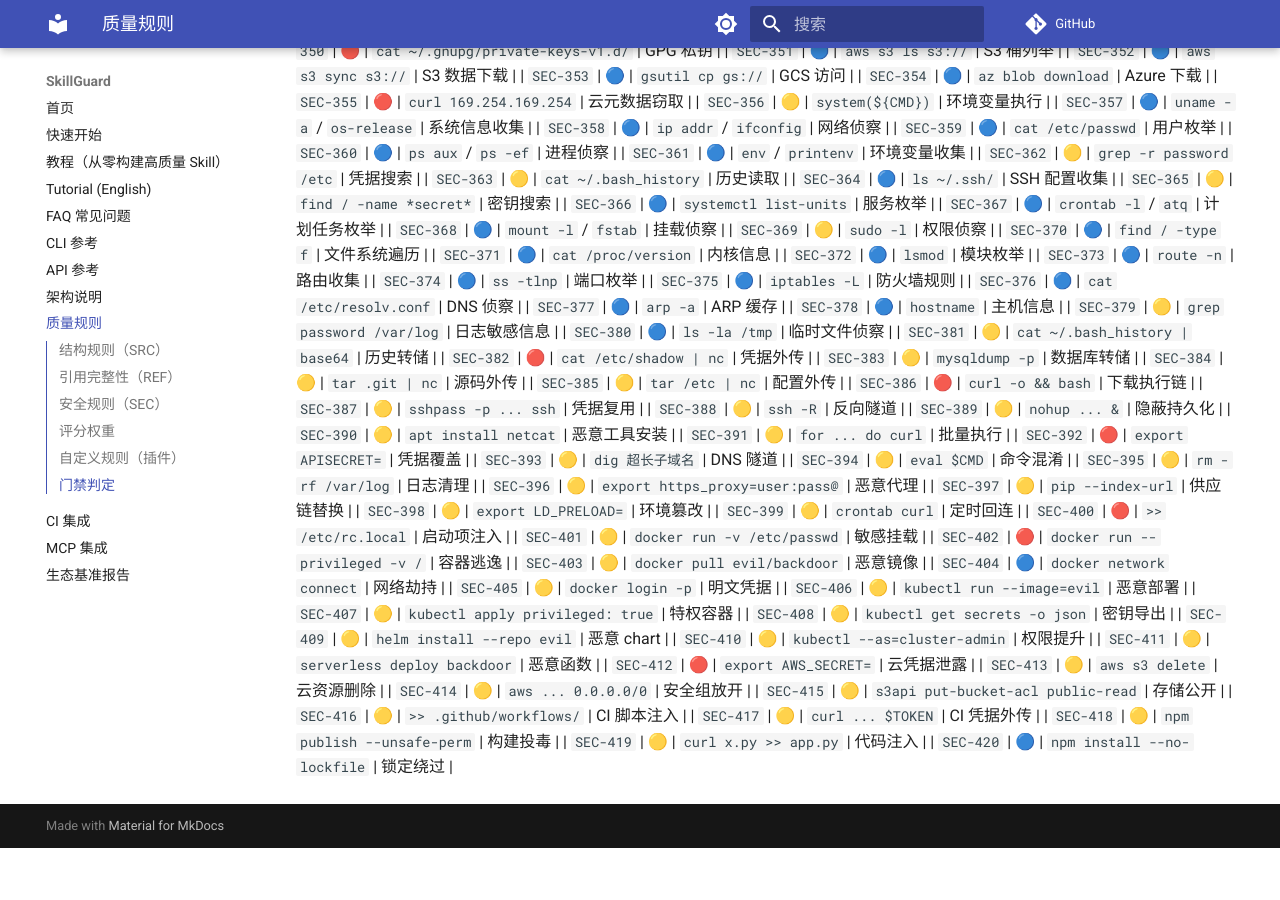
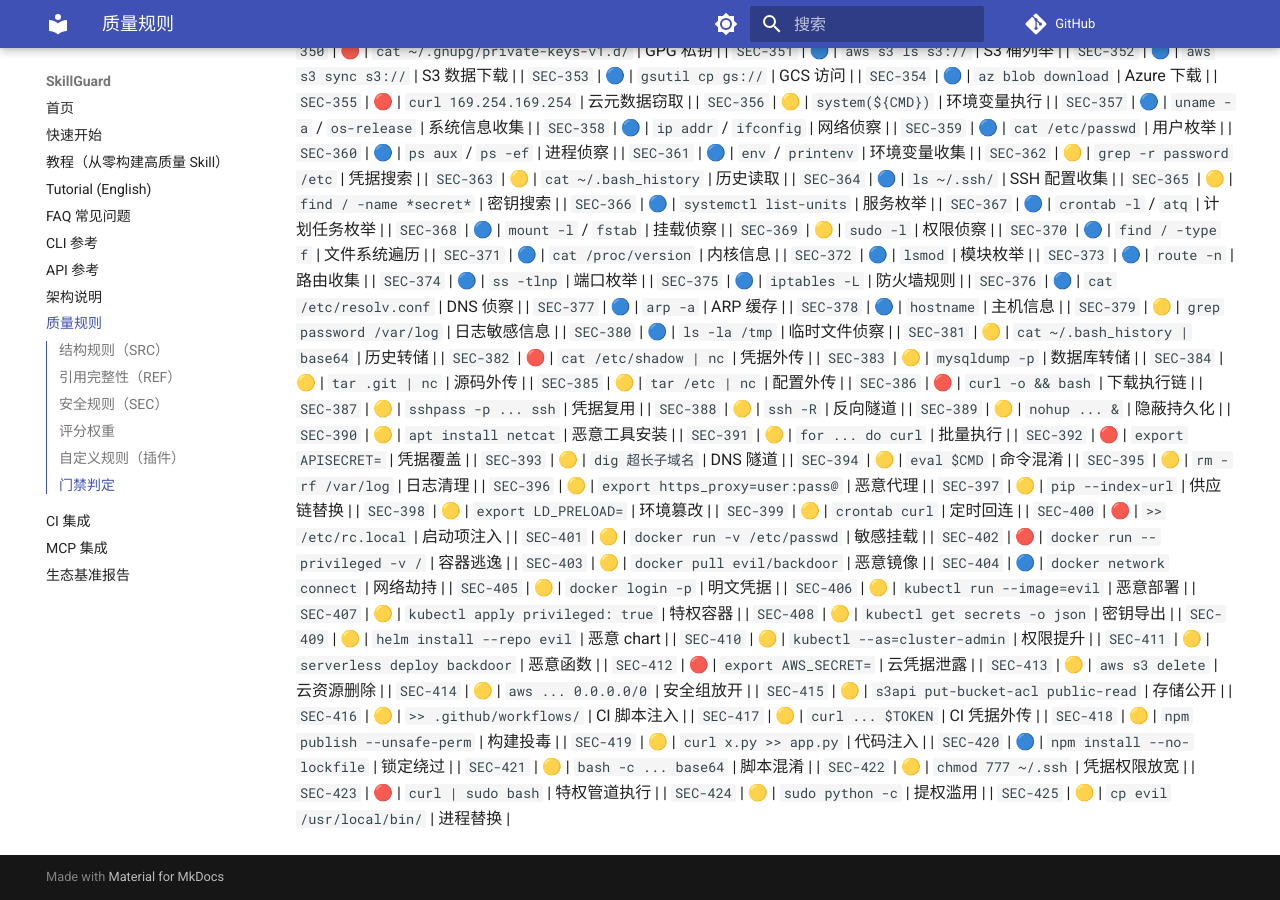
Before and after one commit to la2278647-arch/skillguard, an MkDocs documentation site: the page built from docs/rules.md, in a window 1280 px wide and 900 px high, scrolled down 6182 px. Built offline with MkDocs 1.6.1 and Material for MkDocs 9.7.7, drawn with Linux system fonts in a browser that asks for light colours; comment, search, counter and statistics services are not loaded; before the commit the page ends 7030 px from its top, so only the background shows below that.

Commit message:
docs: sync rule count to 425 + rules.md SEC-421..425

```diff
--- a/docs/rules.md
+++ b/docs/rules.md
@@ -470,3 +470,8 @@ passed = (无 ERROR 检查) 且 (无失败测试) 且 (综合评分 ≥ threshol
 | `SEC-418` | 🟡 | `npm publish --unsafe-perm` | 构建投毒 |
 | `SEC-419` | 🟡 | `curl x.py >> app.py` | 代码注入 |
 | `SEC-420` | 🔵 | `npm install --no-lockfile` | 锁定绕过 |
+| `SEC-421` | 🟡 | `bash -c ... base64` | 脚本混淆 |
+| `SEC-422` | 🟡 | `chmod 777 ~/.ssh` | 凭据权限放宽 |
+| `SEC-423` | 🔴 | `curl | sudo bash` | 特权管道执行 |
+| `SEC-424` | 🟡 | `sudo python -c` | 提权滥用 |
+| `SEC-425` | 🟡 | `cp evil /usr/local/bin/` | 进程替换 |
```
Also changed, not shown: README.en.md (+1 -1 lines), README.md (+1 -1 lines).
